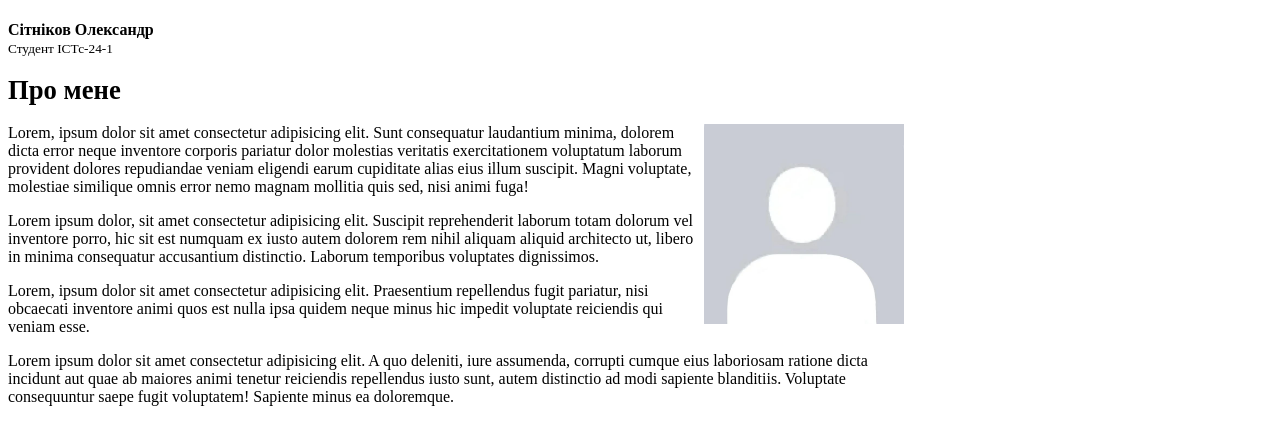
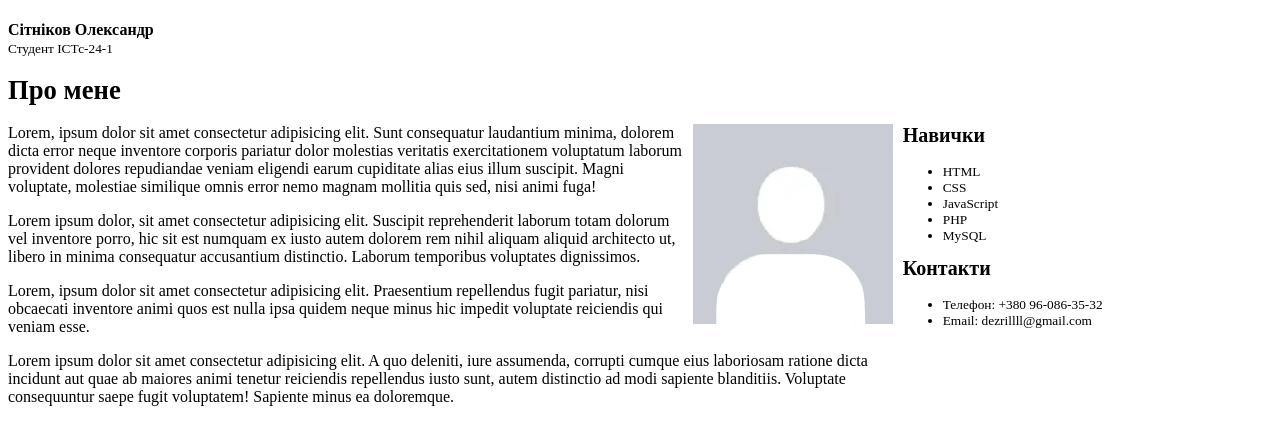
Before and after one commit to DezRill/pr_1_1, a plain HTML site: page index.html in a window 1280 px wide. Drawn offline with Linux system fonts and the light colour scheme.

Commit message:
edit styles

```diff
--- a/assets/style.css
+++ b/assets/style.css
@@ -8,10 +8,24 @@
     margin-left: 10px;
 }
 
-.content {
+.d-flex {
+    display: flex;
+}
+
+.d-flex .content {
     width: 70vw;
 }
 
-.content p {
+.d-flex .content p {
     font-size: 16px;
+    margin-top: 0;
 }
+
+.d-flex .sidebar {
+    margin-left: 10px;
+    width: calc(30vw - 10px);
+}
+
+.d-flex .sidebar .skills, .d-flex .sidebar .contacts {
+    margin-top: 0;
+}
--- a/index.html
+++ b/index.html
@@ -1,11 +1,13 @@
 <!DOCTYPE html>
 <html lang="uk">
+
 <head>
     <meta charset="UTF-8">
     <meta name="viewport" content="width=device-width, initial-scale=1.0">
     <link rel="stylesheet" href="assets/style.css">
     <title>Портфоліо</title>
 </head>
+
 <body>
     <div class="header">
         <h4 class="name">
@@ -13,19 +15,51 @@
         </h4>
         <small class="position">
             Студент ІСТс-24-1
-        </span>
+            </span>
     </div>
     <div class="main">
         <h1 class="about">
             Про мене
         </h1>
-        <div class="content">
-            <img class="photo" src="img/no-photo.jpg" alt="Моє фото">
-            <p>Lorem, ipsum dolor sit amet consectetur adipisicing elit. Sunt consequatur laudantium minima, dolorem dicta error neque inventore corporis pariatur dolor molestias veritatis exercitationem voluptatum laborum provident dolores repudiandae veniam eligendi earum cupiditate alias eius illum suscipit. Magni voluptate, molestiae similique omnis error nemo magnam mollitia quis sed, nisi animi fuga!</p>
-            <p>Lorem ipsum dolor, sit amet consectetur adipisicing elit. Suscipit reprehenderit laborum totam dolorum vel inventore porro, hic sit est numquam ex iusto autem dolorem rem nihil aliquam aliquid architecto ut, libero in minima consequatur accusantium distinctio. Laborum temporibus voluptates dignissimos.</p>
-            <p>Lorem, ipsum dolor sit amet consectetur adipisicing elit. Praesentium repellendus fugit pariatur, nisi obcaecati inventore animi quos est nulla ipsa quidem neque minus hic impedit voluptate reiciendis qui veniam esse.</p>
-            <p>Lorem ipsum dolor sit amet consectetur adipisicing elit. A quo deleniti, iure assumenda, corrupti cumque eius laboriosam ratione dicta incidunt aut quae ab maiores animi tenetur reiciendis repellendus iusto sunt, autem distinctio ad modi sapiente blanditiis. Voluptate consequuntur saepe fugit voluptatem! Sapiente minus ea doloremque.</p>
+        <div class="d-flex">
+            <div class="content">
+                <img class="photo" src="img/no-photo.jpg" alt="Моє фото">
+                <p>Lorem, ipsum dolor sit amet consectetur adipisicing elit. Sunt consequatur laudantium minima, dolorem
+                    dicta error neque inventore corporis pariatur dolor molestias veritatis exercitationem voluptatum
+                    laborum provident dolores repudiandae veniam eligendi earum cupiditate alias eius illum suscipit.
+                    Magni voluptate, molestiae similique omnis error nemo magnam mollitia quis sed, nisi animi fuga!</p>
+                <p>Lorem ipsum dolor, sit amet consectetur adipisicing elit. Suscipit reprehenderit laborum totam
+                    dolorum vel inventore porro, hic sit est numquam ex iusto autem dolorem rem nihil aliquam aliquid
+                    architecto ut, libero in minima consequatur accusantium distinctio. Laborum temporibus voluptates
+                    dignissimos.</p>
+                <p>Lorem, ipsum dolor sit amet consectetur adipisicing elit. Praesentium repellendus fugit pariatur,
+                    nisi obcaecati inventore animi quos est nulla ipsa quidem neque minus hic impedit voluptate
+                    reiciendis qui veniam esse.</p>
+                <p>Lorem ipsum dolor sit amet consectetur adipisicing elit. A quo deleniti, iure assumenda, corrupti
+                    cumque eius laboriosam ratione dicta incidunt aut quae ab maiores animi tenetur reiciendis
+                    repellendus iusto sunt, autem distinctio ad modi sapiente blanditiis. Voluptate consequuntur saepe
+                    fugit voluptatem! Sapiente minus ea doloremque.</p>
+            </div>
+            <div class="sidebar">
+                <h2 class="skills">
+                    Навички
+                </h2>
+                <ul class="skills-list">
+                    <li class="skills-item">HTML</li>
+                    <li class="skills-item">CSS</li>
+                    <li class="skills-item">JavaScript</li>
+                    <li class="skills-item">PHP</li>
+                    <li class="skills-item">MySQL</li>
+                </ul>
+                <h2 class="contacts">
+                    Контакти
+                </h2>
+                <ul class="contacts-list">
+                    <li class="contacts-item">Телефон: +380 96-086-35-32</li>
+                    <li class="contacts-item">Email: dezrillll@gmail.com</li>
+            </div>
         </div>
     </div>
 </body>
+
 </html>
```
